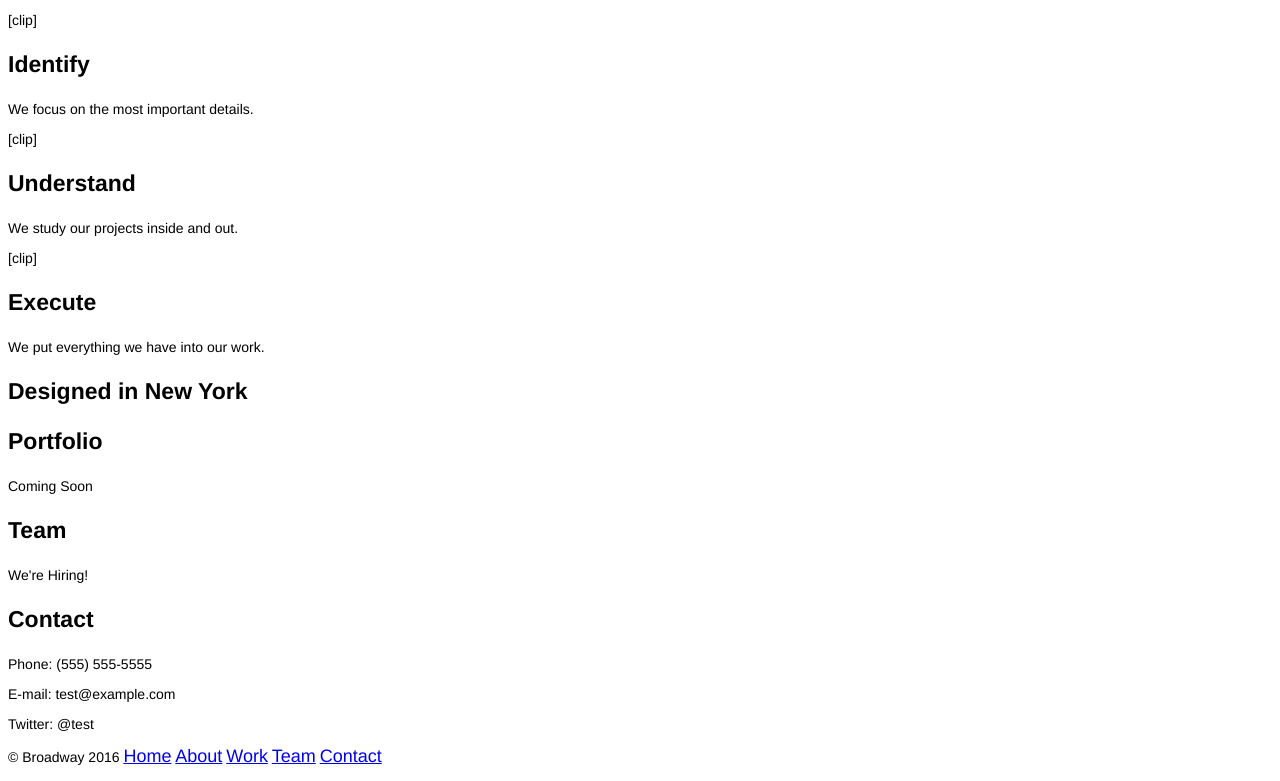
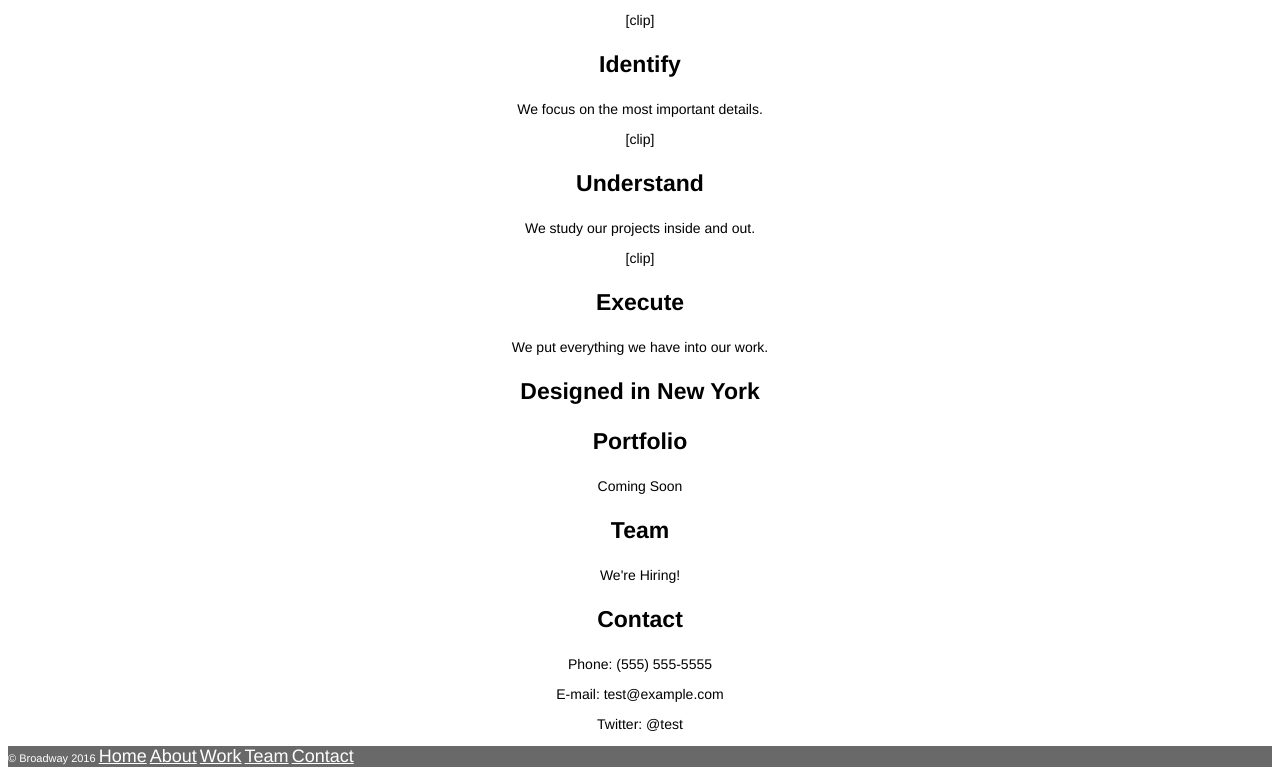
Before and after one commit to eluhnabroad/broadway, a plain HTML site: page index.html in a window 1280 px wide. Shown: the part 413-1194 px from the top of the page. Drawn offline with Linux system fonts and the light colour scheme.

Commit message:
Center, bold, div setup and footer style.

```diff
--- a/index.html
+++ b/index.html
@@ -6,12 +6,15 @@
     <link href="./resources/css/style.css" type="text/css" rel="stylesheet">
   </head>
   <body>
+    <div id="home">
       <h1>Broadway Design</h1>
       <p><a href="#">Home</a></p>
       <p><a href="#">Process</a></p>
       <p><a href="#">Work</a></p>
       <p><a href="#">Team</a></p>
       <p><a href="#">Contact</a></p>
+    </div>  <!-- home -->
+    <div id="process">
       <h2>Our Process</h2>
       <p>[clip]</p>
       <h3>Identify</h3>
@@ -22,18 +25,29 @@
       <p>[clip]</p>
       <h3>Execute</h3>
       <p>We put everything we have into our work.</p>
+    </div>  <!-- process -->
+    <div id="designed">
       <h3>Designed in New York</h3>
+    </div>  <!-- designed -->
+    <div id="work">
       <h3>Portfolio</h3>
       <p>Coming Soon</p>
+    </div>  <!-- work -->
+    <div id="team">
       <h3>Team</h3>
       <p>We're Hiring!</p>
+    </div>  <!-- team -->
+    <div id="contact">
       <h3>Contact</h3>
       <p>Phone: (555) 555-5555</p>
       <p>E-mail: test@example.com</p>
       <p>Twitter: @test</p>
+    </div>  <!-- contact -->
+    <footer>
       <p>
       &copy; Broadway 2016 <a href="#">Home</a> <a href="#">About</a>
        <a href="#">Work</a> <a href="#">Team</a> <a href="#">Contact</a>
       </p>
+  </footer>
   </body>
 </html>
--- a/resources/css/style.css
+++ b/resources/css/style.css
@@ -9,16 +9,31 @@ body {
   color: black;
   font-family: Helvetica, sans-serif;
   font-size: 14px;
+  text-align: center;
 }
 
 h1 {
   font-size: 70px;
+  font-weight: bold;
 }
 
 h2 {
   font-size: 32px;
+  font-weight: bold;
 }
 
 h3 {
   font-size: 23px;
+  font-weight: bold;
 }
+
+footer {
+  background-color: dimgray;
+  color: white;
+  font-size: 11px;
+  text-align: left;
+}
+
+footer a {
+  color: white;
+}
```
Lines whose indentation alone changed are shown as unchanged.
